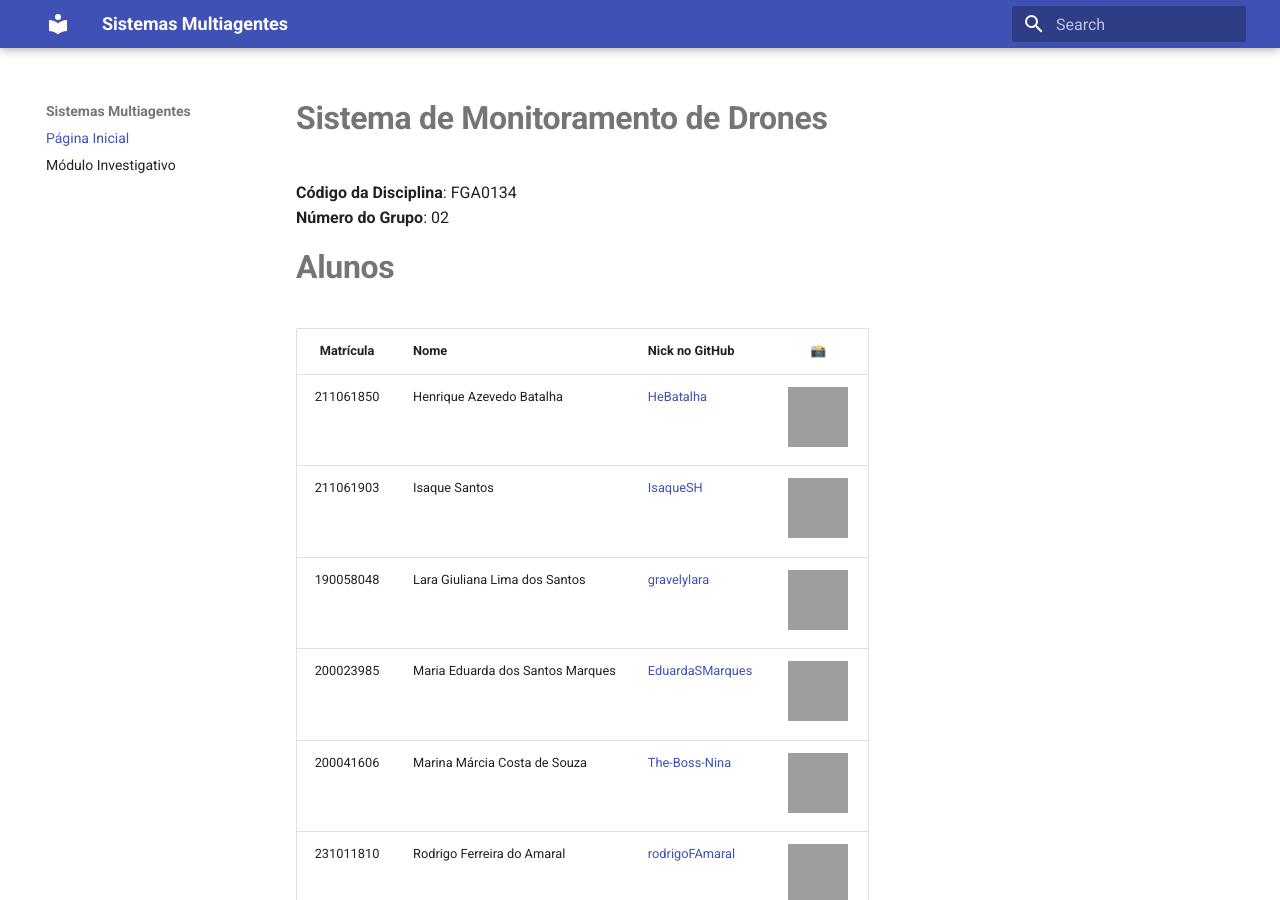
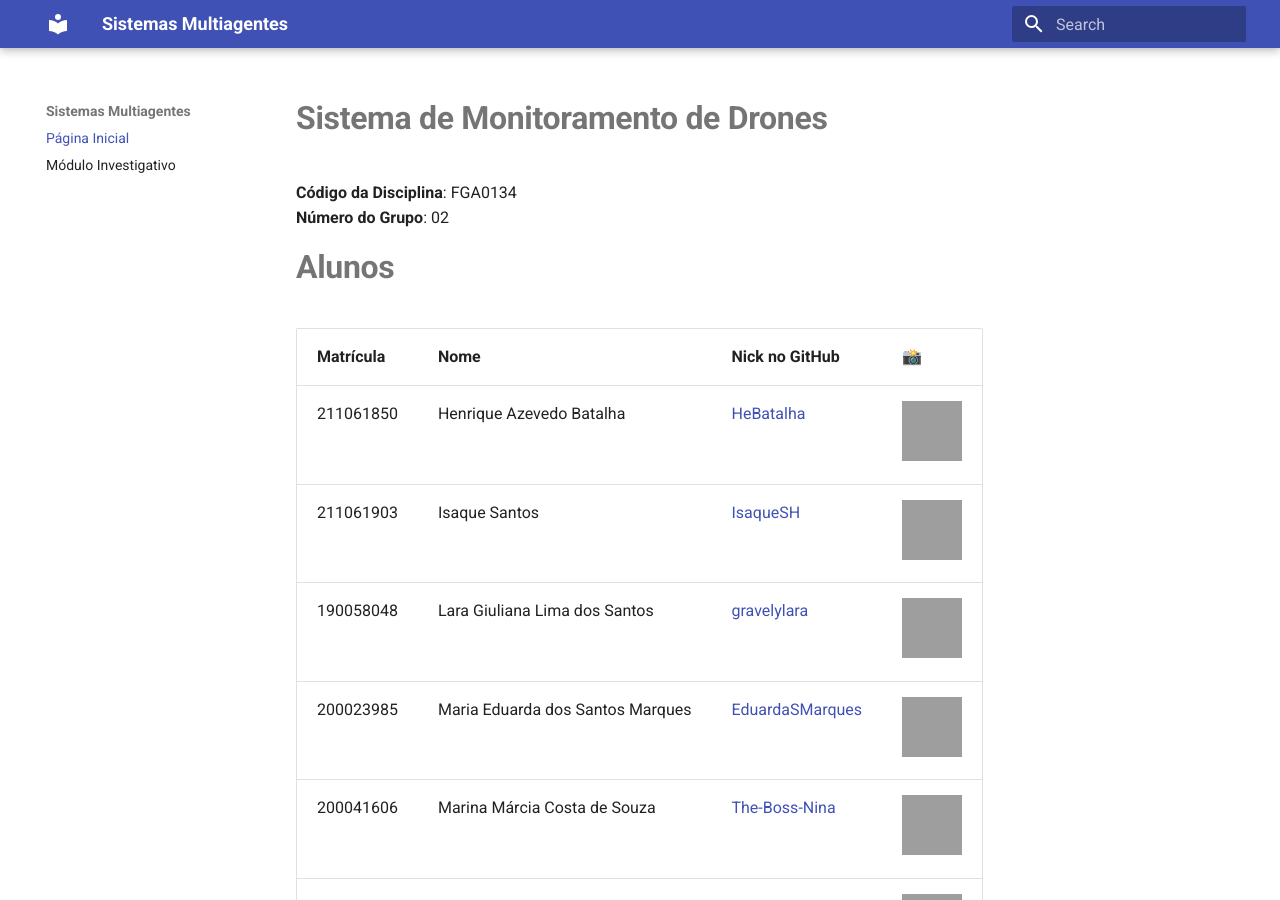
Before and after one commit to UnBSMA2024-2/2024.2_G2_SMA_ProjetoComportamentoCooperativo, an MkDocs documentation site: the page built from docs/index.md, in a window 1280 px wide and 900 px high. Built offline with MkDocs 1.6.1 and Material for MkDocs 9.7.7, drawn with Linux system fonts in a browser that asks for light colours; grey boxes are pictures that could not be loaded.

Commit message:
fix: ajusta tabela alunos no index.md

```diff
--- a/docs/index.md
+++ b/docs/index.md
@@ -4,14 +4,54 @@
 **Número do Grupo**: 02<br>
 
 # **Alunos**
-| Matrícula | Nome                                      | Nick no GitHub                                          |                                    📸                                      |
-| :-------: | ----------------------------------------- | ------------------------------------------------------- | :-----------------------------------------------------------------------:  |
-| 211061850 | Henrique Azevedo Batalha                  | [HeBatalha](https://github.com/HeBatalha)               | <img src="https://avatars.githubusercontent.com/u/101186218?v=4" width=60> |
-| 211061903 | Isaque Santos                             | [IsaqueSH](https://github.com/IsaqueSH)                 | <img src="https://avatars.githubusercontent.com/u/101431986?v=4" width=60> |
-| 190058048 | Lara Giuliana Lima dos Santos             | [gravelylara](https://github.com/gravelylara)           | <img src="https://avatars.githubusercontent.com/u/118694498?v=4" width=60> |
-| 200023985 | Maria Eduarda dos Santos Marques          | [EduardaSMarques](https://github.com/EduardaSMarques)   | <img src="https://avatars.githubusercontent.com/u/79334692?v=4" width=60>  |
-| 200041606 | Marina Márcia Costa de Souza              | [The-Boss-Nina](https://github.com/The-Boss-Nina)       | <img src="https://avatars.githubusercontent.com/u/58699832?v=4" width=60>  |
-| 231011810 | Rodrigo Ferreira do Amaral                | [rodrigoFAmaral](https://github.com/rodrigoFAmaral)     | <img src="https://avatars.githubusercontent.com/u/28201919?v=4" width=60>  |
+<table style="font-size: 16px;">
+  <thead>
+    <tr>
+      <th>Matrícula</th>
+      <th>Nome</th>
+      <th>Nick no GitHub</th>
+      <th>📸</th>
+    </tr>
+  </thead>
+  <tbody>
+    <tr>
+      <td>211061850</td>
+      <td>Henrique Azevedo Batalha</td>
+      <td><a href="https://github.com/HeBatalha">HeBatalha</a></td>
+      <td><img src="https://avatars.githubusercontent.com/u/101186218?v=4" width="60"></td>
+    </tr>
+    <tr>
+      <td>211061903</td>
+      <td>Isaque Santos</td>
+      <td><a href="https://github.com/IsaqueSH">IsaqueSH</a></td>
+      <td><img src="https://avatars.githubusercontent.com/u/101431986?v=4" width="60"></td>
+    </tr>
+    <tr>
+      <td>190058048</td>
+      <td>Lara Giuliana Lima dos Santos</td>
+      <td><a href="https://github.com/gravelylara">gravelylara</a></td>
+      <td><img src="https://avatars.githubusercontent.com/u/118694498?v=4" width="60"></td>
+    </tr>
+    <tr>
+      <td>200023985</td>
+      <td>Maria Eduarda dos Santos Marques</td>
+      <td><a href="https://github.com/EduardaSMarques">EduardaSMarques</a></td>
+      <td><img src="https://avatars.githubusercontent.com/u/79334692?v=4" width="60"></td>
+    </tr>
+    <tr>
+      <td>200041606</td>
+      <td>Marina Márcia Costa de Souza</td>
+      <td><a href="https://github.com/The-Boss-Nina">The-Boss-Nina</a></td>
+      <td><img src="https://avatars.githubusercontent.com/u/58699832?v=4" width="60"></td>
+    </tr>
+    <tr>
+      <td>231011810</td>
+      <td>Rodrigo Ferreira do Amaral</td>
+      <td><a href="https://github.com/rodrigoFAmaral">rodrigoFAmaral</a></td>
+      <td><img src="https://avatars.githubusercontent.com/u/28201919?v=4" width="60"></td>
+    </tr>
+  </tbody>
+</table>
 
 # **Sobre**
 <p align="justify">
```
Also changed, not shown: site/index.html, site/search/search_index.json.
